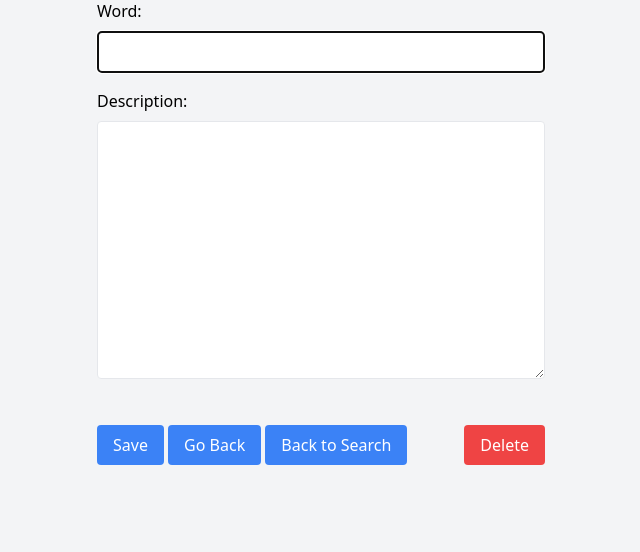
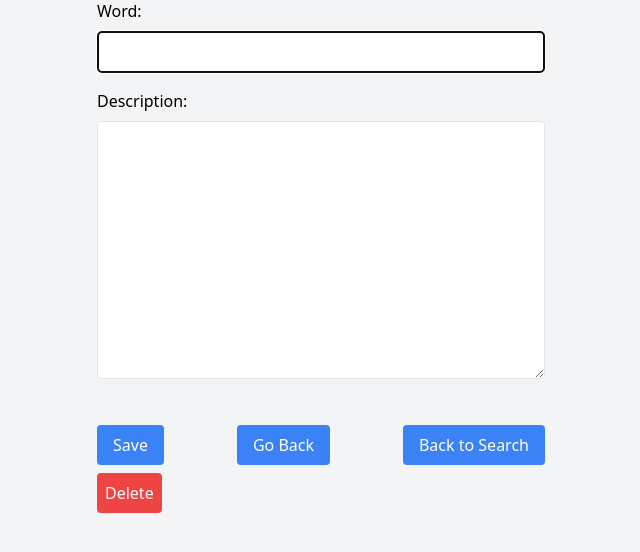
Before and after one commit to Albert0i/DONGDICT, a Node server app: template src/views/edit.ejs in a window 1280 px wide. Shown: the part 73-625 px from the top of the page, without its empty margins (319-959 px from the left). Run offline with Node 20, Linux system fonts and the light colour scheme; the template is opened without the code that fills it, so the values that code supplies are empty.

Commit message:
experimental

```diff
--- a/src/views/edit.ejs
+++ b/src/views/edit.ejs
@@ -19,16 +19,19 @@
             <textarea id="description" name="description" class="border p-2 w-full mb-4 rounded" required rows="10"><%= definition.description %></textarea>
 
             <div class="flex justify-between mt-4">
-                <div>
-                    <button type="submit" class="mt-2 inline-block bg-blue-500 text-white px-4 py-2 rounded hover:bg-blue-600 transition">Save</button>
+                <button type="submit" class="mt-2 inline-block bg-blue-500 text-white px-4 py-2 rounded hover:bg-blue-600 transition">Save</button>
 
-                    <button type="button" onclick="window.history.back();" class="mt-2 inline-block bg-blue-500 text-white px-4 py-2 rounded hover:bg-blue-600 transition">Go Back</button>
+                <button type="button" onclick="window.history.back();" class="mt-2 inline-block bg-blue-500 text-white px-4 py-2 rounded hover:bg-blue-600 transition">Go Back</button>
 
-                    <a href="/" class="mt-2 inline-block bg-blue-500 text-white px-4 py-2 rounded">Back to Search</a>
-                </div>
+                <a href="/" class="mt-2 inline-block bg-blue-500 text-white px-4 py-2 rounded">Back to Search</a>
+            </div>
+        </form>
 
-                <button type="button" class="mt-2 inline-block bg-red-500 text-white px-4 py-2 rounded hover:bg-red-600 transition" disabled="disabled">Delete</button>
-            </div>
+        <form action="/delete" method="POST">
+            <input type="hidden" id="key" name="key" value="<%= definition.key %>">
+            <button type="submit" class="mt-2 inline-block bg-red-500 text-white px-2 py-2 rounded hover:bg-red-600 transition" onClick="return confirm('Are you sure?')">
+                Delete
+            </button>
         </form>
     </div>
 </body>
```
Also changed, not shown: src/routes/index.js (+12 -0 lines).
